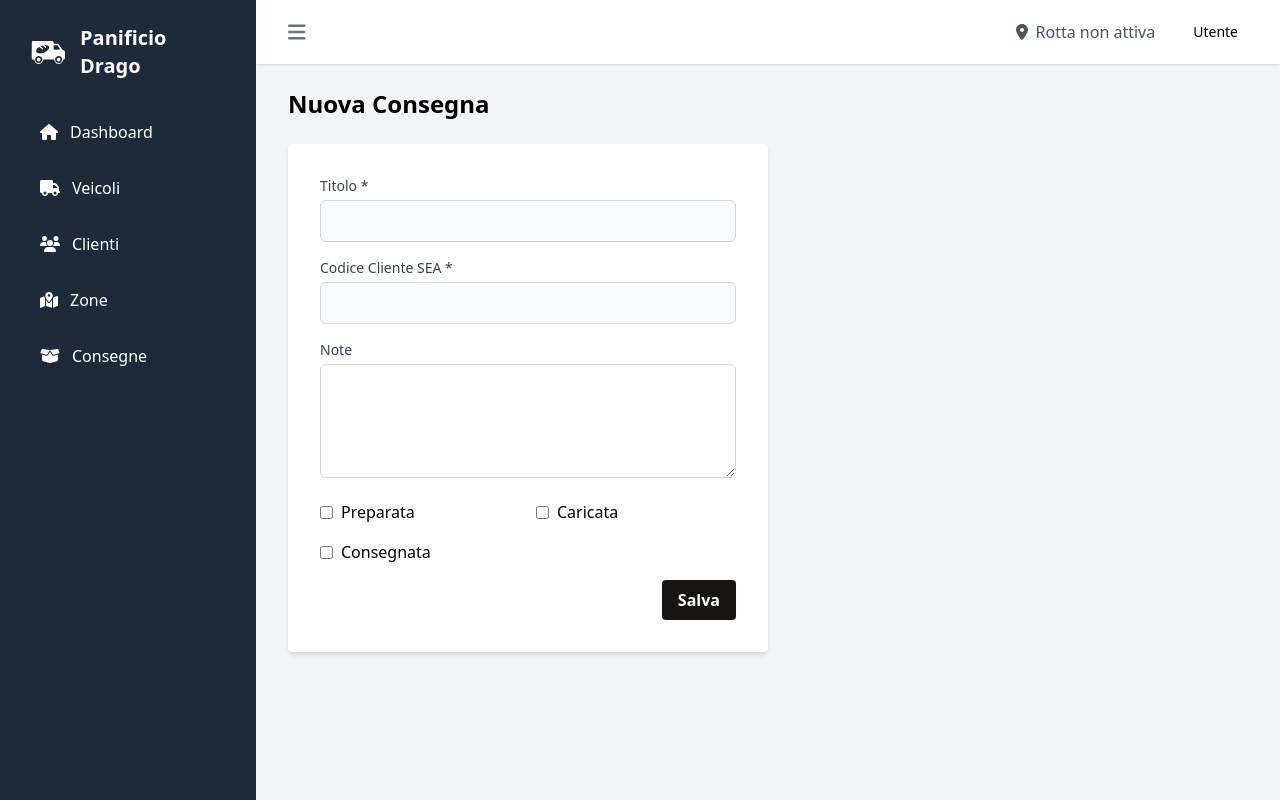
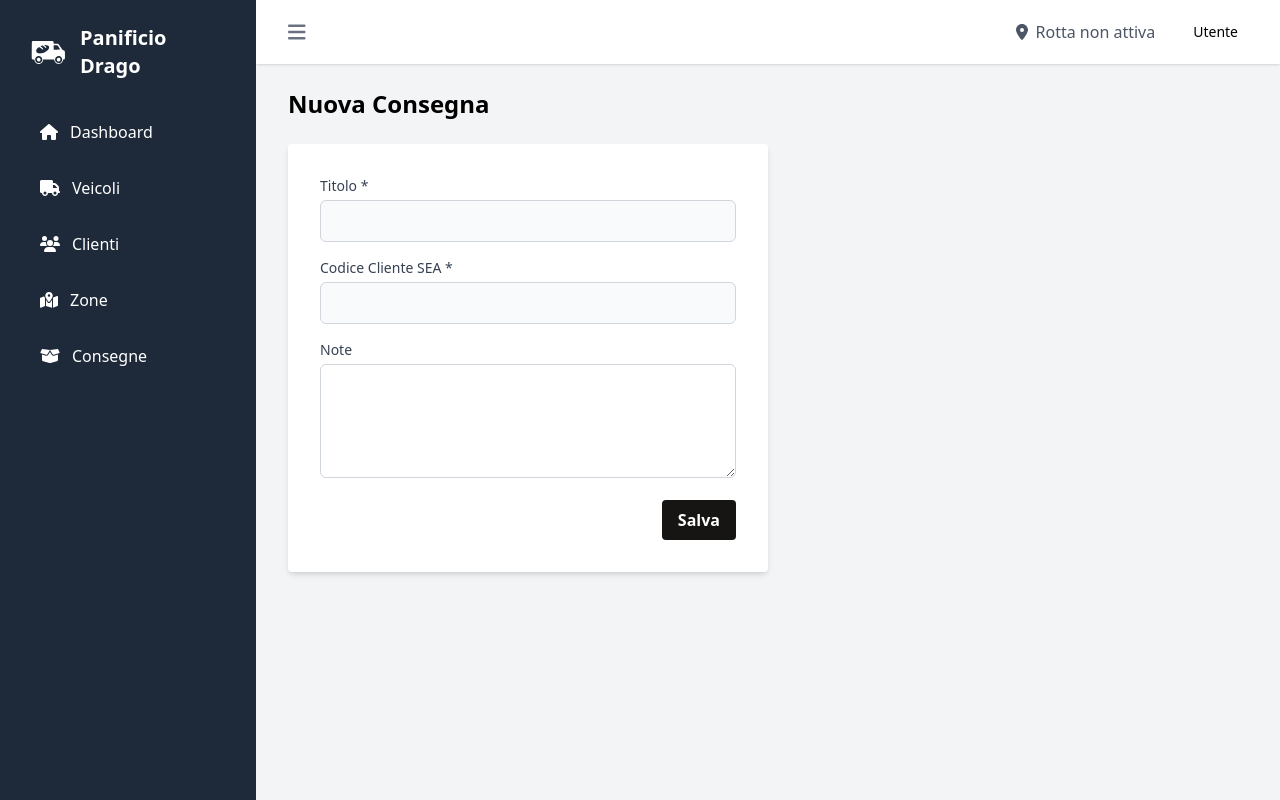
Before and after one commit to thespacersm/frontend-delivery-panificio-drago, a React (Vite) app: page /dashboard/deliveries/new in a window 1280 px wide. Built offline with nearby package versions, Linux system fonts and the light colour scheme; no server answers; sample sign-in values are in the browser's storage.

Commit message:
Remove Preparata checkbox from DeliveriesForm component to simplify the form layout.

```diff
--- a/src/components/dashboard/form/DeliveriesForm.tsx
+++ b/src/components/dashboard/form/DeliveriesForm.tsx
@@ -113,45 +113,6 @@ const DeliveriesForm: React.FC<DeliveriesFormProps> = ({delivery, onSubmit, isSu
                 />
             </div>
 
-            <div className="grid grid-cols-1 md:grid-cols-2 gap-4">
-                <div>
-                    <label className="flex items-center">
-                        <input
-                            type="checkbox"
-                            name="acf.is_prepared"
-                            checked={formData.acf.is_prepared}
-                            onChange={handleInputChange}
-                            className="mr-2"
-                        />
-                        Preparata
-                    </label>
-                </div>
-                <div>
-                    <label className="flex items-center">
-                        <input
-                            type="checkbox"
-                            name="acf.is_loaded"
-                            checked={formData.acf.is_loaded}
-                            onChange={handleInputChange}
-                            className="mr-2"
-                        />
-                        Caricata
-                    </label>
-                </div>
-                <div>
-                    <label className="flex items-center">
-                        <input
-                            type="checkbox"
-                            name="acf.is_delivered"
-                            checked={formData.acf.is_delivered}
-                            onChange={handleInputChange}
-                            className="mr-2"
-                        />
-                        Consegnata
-                    </label>
-                </div>
-            </div>
-
             <div className="flex justify-end">
                 <button
                     type="submit"
```
